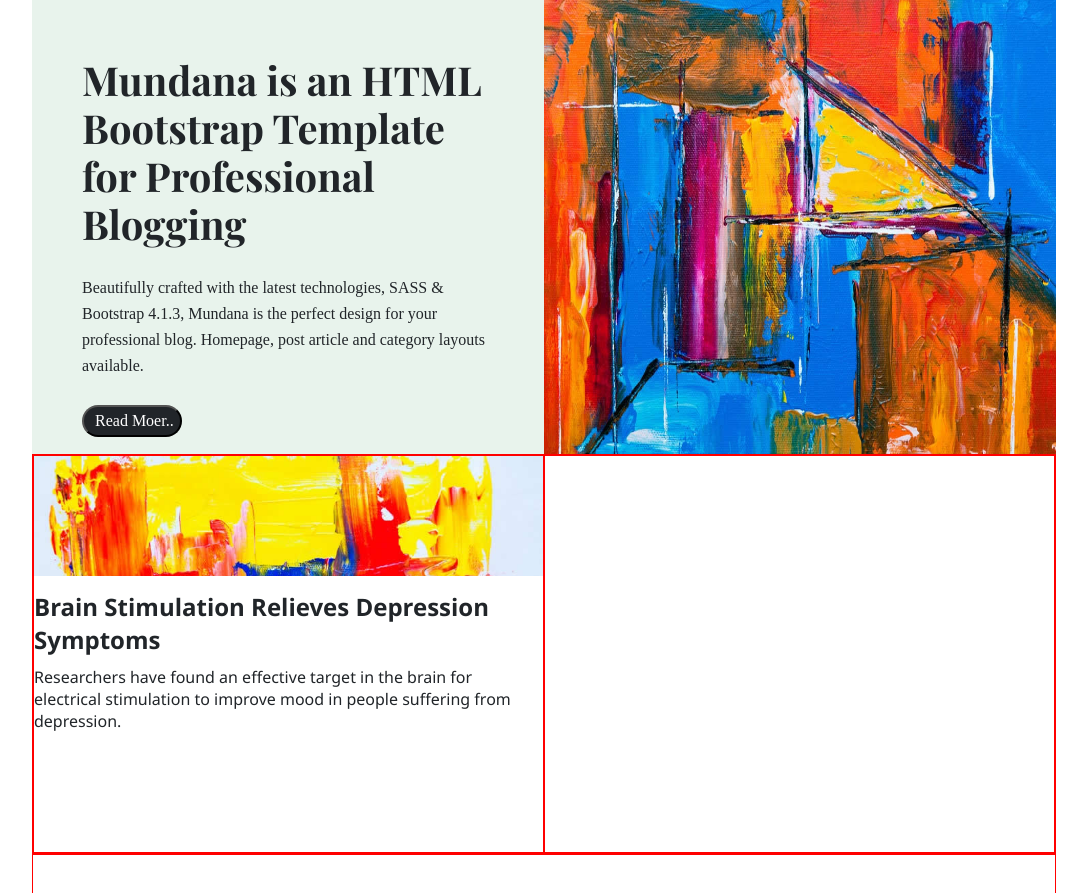
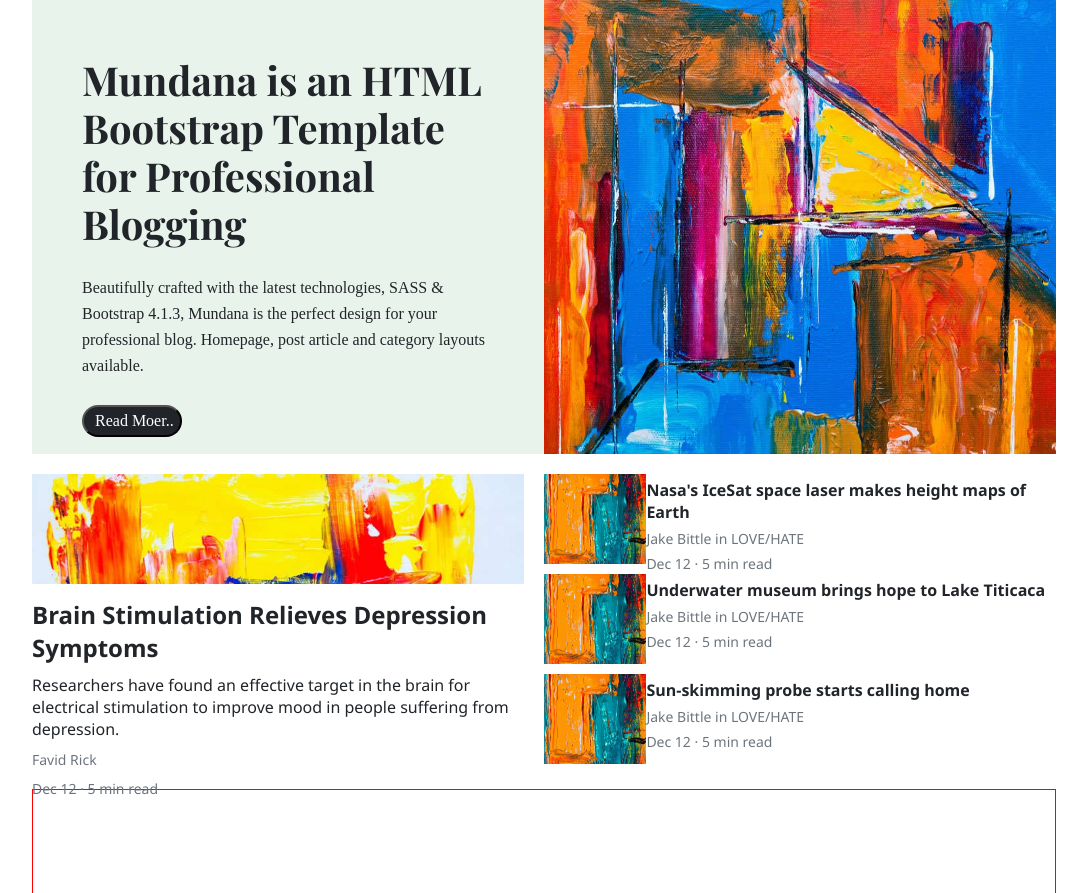
Before and after one commit to rahmantalukder/mundana_website, a plain HTML site: page index.html in a window 1280 px wide. Shown: the part 63-956 px from the top of the page, without its empty margins (96-1183 px from the left). Drawn offline with nearby package versions, Linux system fonts and the light colour scheme; a web font is replaced by a local one.

Commit message:
singe item end

```diff
--- a/assets/css/style.css
+++ b/assets/css/style.css
@@ -153,18 +153,17 @@ header{
 
 /*about Section start*/
 .about_section{
-	height: 400px;
-	border: 1px solid red;
+	height: 335px;
 }
 .about-us-content{
 	width: 50%;
 	height: 100%;
 	float: left;
-	border: 1px solid red;
+	padding: 20px   20px 0px 0px;
 }
 .about-us-content img{
 	width: 100%;
-	height: 120px;
+	height: 110px;
 	object-fit: cover;
 	object-position: 0% 0%;
 }
@@ -181,25 +180,92 @@ header{
 	color: #212529;
 	font-size: 16px;
 	font-weight: 400;
+	line-height: 24x;
 	margin: 0px;
 	font-family: "Source Sans Pro", "Segoe UI", "Helvetica Neue", Arial;
 }
 .about-us-content a:hover{
 	color: #03a87c;
 }
+.about-us-content small a{
+	color: #6c757d;
+	font-size: 14px;
+	font-weight: 400;
+	text-decoration: none;
+	font-family: "Source Sans Pro", "Segoe UI", "Helvetica Neue", Arial;
+}
+.about-us-content small span{
+	color: #6c757d;
+	font-size: 14px;
+	font-weight: 400;
+	display: block;
+	font-family: "Source Sans Pro", "Segoe UI", "Helvetica Neue", Arial;
+}
+.about-us-content small span:hover{
+	color: #6c757d;
+}
 .about-us-blog{
 	width: 50%;
 	height: 100%;
 	float: left;
-	border: 1px solid red;
+}
+.about-us-item{
+	width: 100%;
+	height: 80px;
+	margin: 20px 20px 0px 0px;
+}
+.about-us-poster{
+	width: 20%;
+	float: left;
+	height: 90px;
+}
+.about-us-poster img{
+	width: 100%;
+	height:100%;
+}
+.about-us-blog-content{
+	width: 80%;
+	float: left;
+	height: 90px;
+}
+.about-us-blog-content a{
+	color: #212529;
+	font-size: 16px;
+	font-weight: 700;
+	margin-top: 5px;
+	text-decoration: none;
+	display: inline-block;
+	font-family: "Source Sans Pro", "Segoe UI", "Helvetica Neue", Arial;
+}
+.about-us-blog-content a:hover{
+		color: #03a87c;
+		border-bottom:1px solid green;
+}
+.about-us-blog-content small a{
+	color: #6c757d;
+	font-size: 14px;
+	font-weight: 400;
+	Display: block;
+	margin: 6px 0px;
+	text-decoration: none;
+	font-family: "Source Sans Pro", "Segoe UI", "Helvetica Neue", Arial;
+}
+.about-us-blog-content small span{
+	color: #6c757d;
+	font-size: 14px;
+	font-weight: 400;
+	text-decoration: none;
+	font-family: "Source Sans Pro", "Segoe UI", "Helvetica Neue", Arial;
 }
 /*about Section end*/
+
 /*blog_section Section start*/
 .blog_section{
 	height: 500px;
 	border: 1px solid red;
 }
 /*blog_section Section end*/
+
 /*footer Section start*/
 footer{
 	height: 60px;
--- a/index.html
+++ b/index.html
@@ -71,13 +71,68 @@
 				<p>
 					Researchers have found an effective target in the brain for electrical stimulation to improve mood in people suffering from depression.
 				</p>
+
 				<small>
-					<span><span>
-
+					<a href=""> Favid Rick</a>
+					<span>Dec 12 · 5 min read<span>
 				</small>
 
 			</div>
-			<div class="about-us-blog"></div>
+
+			<div class="about-us-blog">
+				<!--singe item start-->
+				<div class="about-us-item">
+					<div class="about-us-poster">
+						<img src="assets/img/blog4.jpg" alt="" title="">
+					</div>
+
+					<div class="about-us-blog-content">
+						<a href="">Nasa's IceSat space laser makes height maps of Earth</a>
+
+						<small>
+							<a href="">Jake Bittle in LOVE/HATE</a>
+							<span>Dec 12 · 5 min read<span>
+						</small>
+					</div>
+
+				</div>
+				<!--singe item end-->
+
+				<!--singe item start-->
+				<div class="about-us-item">
+					<div class="about-us-poster">
+						<img src="assets/img/blog4.jpg" alt="" title="">
+					</div>
+
+					<div class="about-us-blog-content">
+						<a href="">Underwater museum brings hope to Lake Titicaca</a>
+
+						<small>
+							<a href=""> Jake Bittle in LOVE/HATE</a>
+							<span>Dec 12 · 5 min read<span>
+						</small>
+					</div>
+
+				</div>
+				<!--singe item end-->
+				<!--singe item start-->
+				<div class="about-us-item">
+					<div class="about-us-poster">
+						<img src="assets/img/blog4.jpg" alt="" title="">
+					</div>
+
+					<div class="about-us-blog-content">
+						<a href="">Sun-skimming probe starts calling home</a>
+
+						<small>
+							<a href="">Jake Bittle in LOVE/HATE</a>
+							<span>Dec 12 · 5 min read<span>
+						</small>
+					</div>
+
+				</div>
+				<!--singe item end-->
+			</div>
 		</section>
 		<!--about Section end-->
 
```
